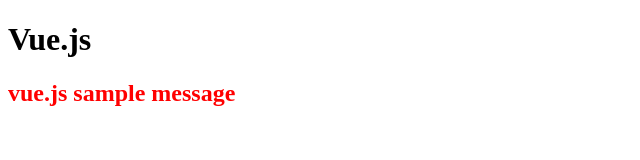
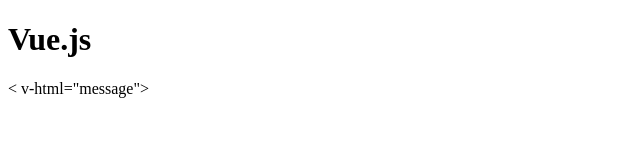
Before and after one commit to masa2205/Nuxt_second_practice, a plain HTML site: page index.html in a window 1280 px wide. Shown: the whole page, without its empty margins (0-640 px from the left). Drawn offline with nearby package versions, Linux system fonts and the light colour scheme.

Commit message:
v-htnl表示

```diff
--- a/index.html
+++ b/index.html
@@ -7,7 +7,7 @@
     <body>
         <h1>Vue.js</h1>
         <div id="app">
-            <p v-html="message"></p>
+            < v-html="message"></お>
         </div>
         <script>
             var data = {
```
